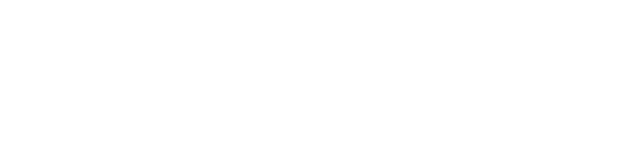
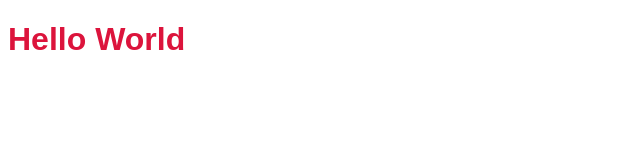
Before and after one commit to arachman77/latihan1, a plain HTML site: page index.html in a window 1280 px wide. Shown: the whole page, without its empty margins (0-640 px from the left). Drawn offline with Linux system fonts and the light colour scheme.

Commit message:
mengedit file index.html dan menambahkan file style.css

```diff
--- a/index.html
+++ b/index.html
@@ -5,8 +5,9 @@
     <meta http-equiv="X-UA-Compatible" content="IE=edge">
     <meta name="viewport" content="width=device-width, initial-scale=1.0">
     <title>belajar git</title>
+    <link rel="stylesheet" href="style.css">
 </head>
 <body>
-
+    <h1>Hello World</h1>
 </body>
 </html>
--- /dev/null
+++ b/style.css
@@ -0,0 +1,4 @@
+h1{
+    font-family: Arial, Helvetica, sans-serif;
+    color: crimson;
+}
```
